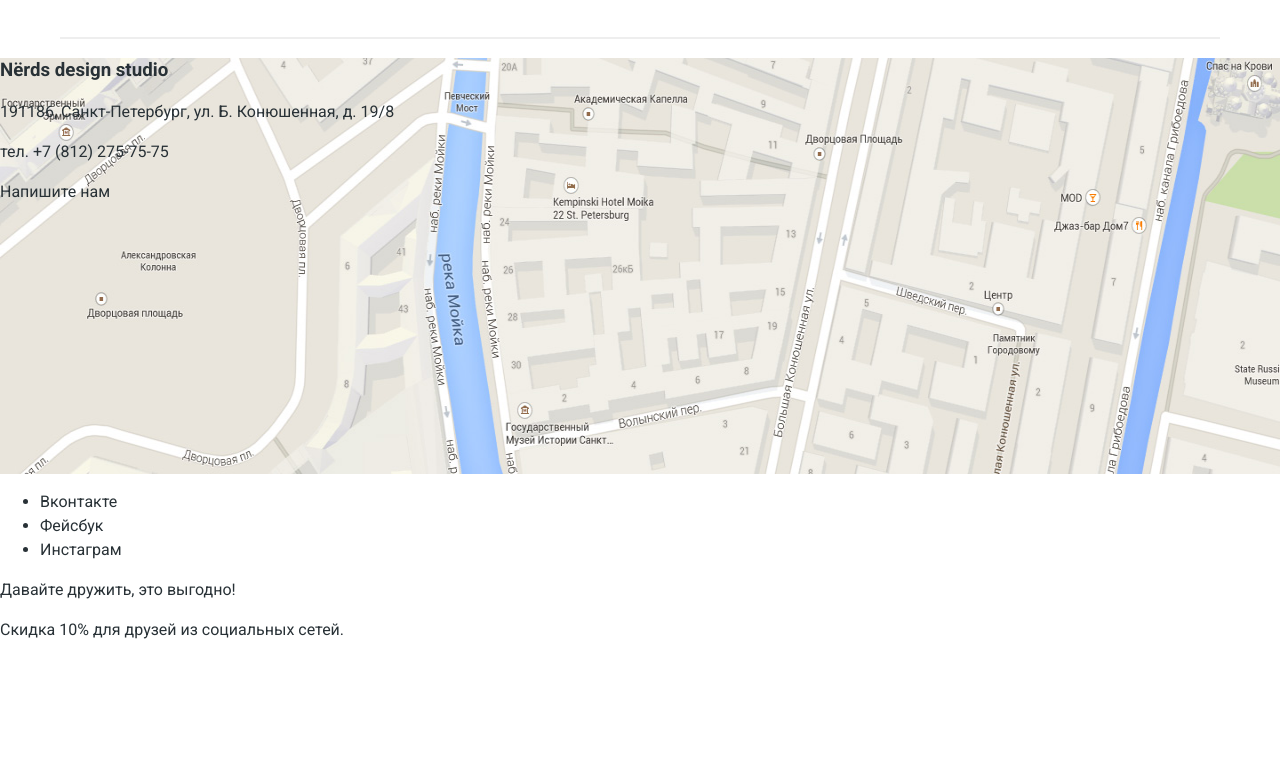
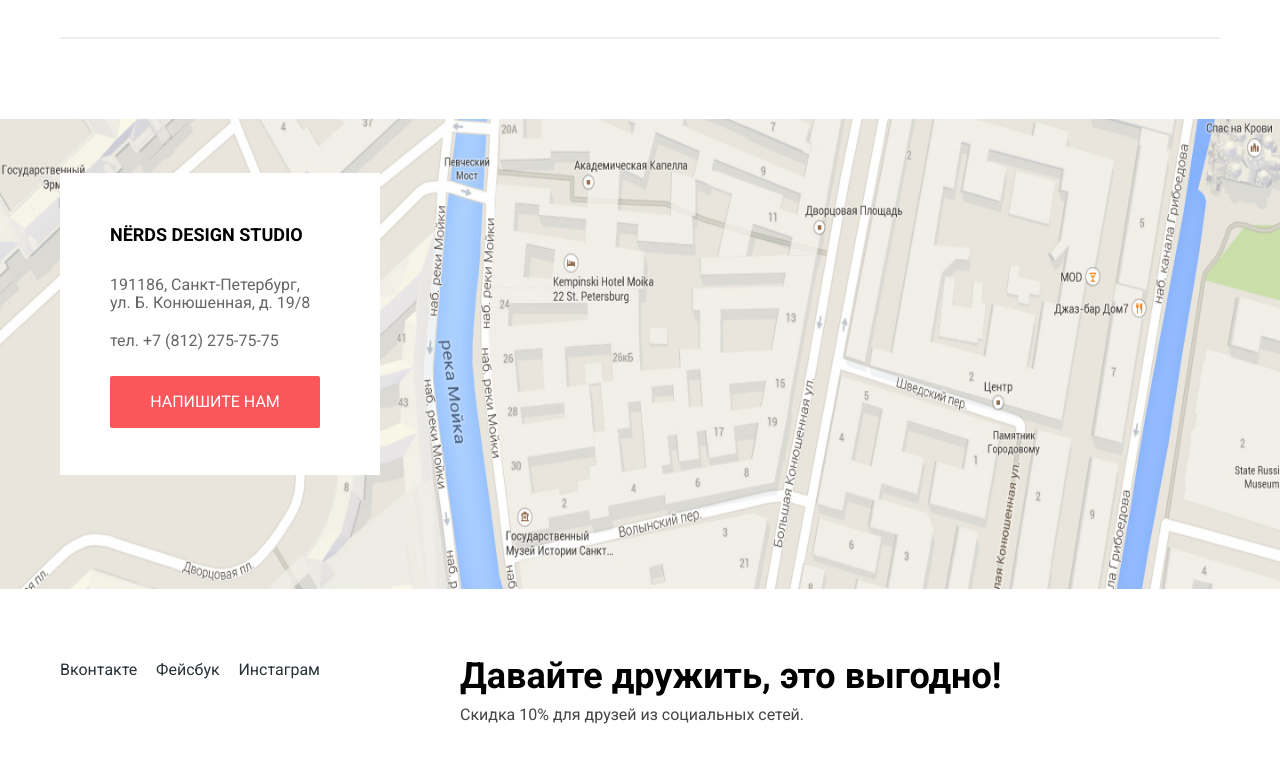
Before and after one commit to tashakalinina/1002157-nerds-25, a plain HTML site: page index.html in a window 1280 px wide. Shown: the part 1725-2487 px from the top of the page. Before the commit the page ends 2383 px from the top, so only its background shows below. Drawn offline with Linux system fonts and the light colour scheme.

Commit message:
Стилизация футера (продолжение)

```diff
--- a/css/style.css
+++ b/css/style.css
@@ -174,7 +174,6 @@ a {
   box-shadow: inset 0px 3px 0 0 rgba(0, 1, 1, 0.1);
 }
 
-
 .services {
   padding-top: 80px;
   padding-bottom: 80px;
@@ -344,6 +343,7 @@ a {
 .portfolio {
   padding: 40px 0;
   border-bottom: 2px solid #eeeeee;
+  margin-bottom: 80px;
 }
 
 .portfolio-list {
@@ -356,10 +356,97 @@ a {
   padding: 0;
 }
 
+/*Футер*/
 .contacts {
   background-image: url("../img/map.jpg");
   background-repeat: no-repeat;
   background-size: 100% 100%;
   min-height: 416px;
+  padding-top: 54px;
+}
 
+.adress {
+  position: relative;
+  padding: 47px 50px;
+  background-color: #ffffff;
+  width: 220px;
 }
+
+.adress-title {
+  margin: 0;
+  padding: 0;
+  font-size: 18px;
+  font-weight: bold;
+  line-height: 30px;
+  color: #000000;
+  text-transform: uppercase;
+  padding-bottom: 16px;
+}
+
+.adress p {
+  margin: 0;
+  padding: 0;
+  line-height: 18px;
+  color: #666666;
+  padding-top: 10px;
+  padding-bottom: 10px;
+}
+
+.adress-button {
+  display: block;
+  color: #ffffff;
+  line-height: 18px;
+  text-transform: uppercase;
+  width: 140px;
+  padding: 17px 35px;
+  border-radius: 2px;
+  text-align: center;
+  background-color: #fb565a;
+  margin-top: 16px;
+}
+
+.adress-button:hover,
+.adress-button:focus {
+  background-color: #e74246;
+}
+
+.adress-button:active {
+  background-color: #d7373b;
+  box-shadow: inset 0px 3px 0 0 rgba(0, 1, 1, 0.1);
+}
+
+.social-footer {
+  display: flex;
+  padding-top: 69px;
+  padding-bottom: 69px;
+}
+
+.social-button-list {
+  list-style: none;
+  margin: 0;
+  padding: 0;
+  display: flex;
+  justify-content: space-between;
+  width: 260px;
+}
+
+.discount-block {
+  padding-left: 140px;
+}
+
+.discount-slogan {
+  padding: 0;
+  margin: 0;
+  font-size: 36px;
+  font-weight: bold;
+  line-height: 36px;
+  color: #000000;
+  padding-bottom: 10px;
+}
+
+.discount-text {
+  padding: 0;
+  margin: 0;
+  line-height: 22px;
+  color: #444444;
+}
--- a/index.html
+++ b/index.html
@@ -110,21 +110,21 @@
     <footer class="index-footer">
       <section class="contacts">
         <h2 class="visually-hidden">Наши контакты</h2>
+        <div class="container">
           <div class="adress">
             <h3 class="adress-title">Nёrds design studio</h3>
-          <p>191186, Санкт-Петербург, ул. Б. Конюшенная, д. 19/8</p>
+            <p>191186, Санкт-Петербург,<br> ул. Б. Конюшенная, д. 19/8</p>
             <p>тел. +7 (812) 275-75-75</p>
-          <a class="button">Напишите нам</a>
+            <a class="adress-button">Напишите нам</a>
+          <div>
         </div>
       </section>
-      <div class="social-footer">
-        <div class="social-button">
+      <div class="social-footer  container">
         <ul class="social-button-list">
           <li class="social-button-item">Вконтакте</li>
           <li class="social-button-item">Фейсбук</li>
           <li class="social-button-item">Инстаграм</li>
         </ul>
-        </div>
         <div class="discount-block">
           <p class="discount-slogan">Давайте дружить, это выгодно!</p>
           <p class="discount-text">Скидка 10% для друзей из социальных сетей.</p>
```
Also changed, not shown: catalog.html (+4 -4 lines), img/map-marker.png (added), img/map-marker.svg (added). Lines whose indentation alone changed are shown as unchanged.
